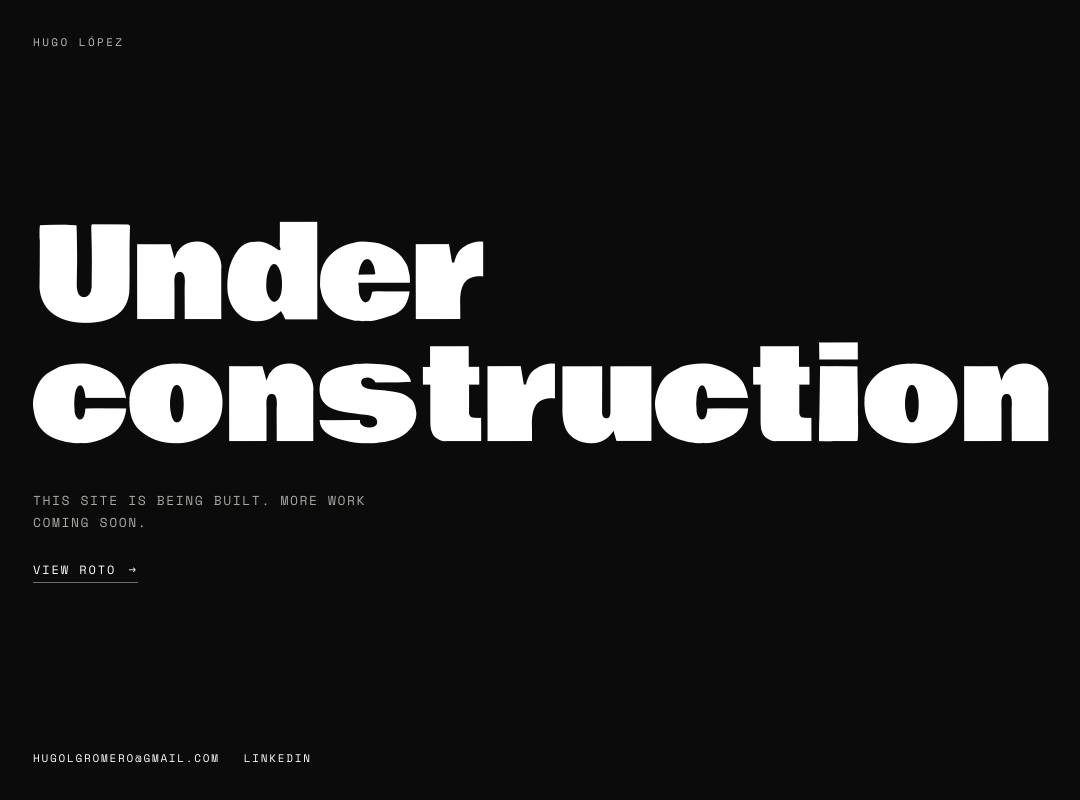
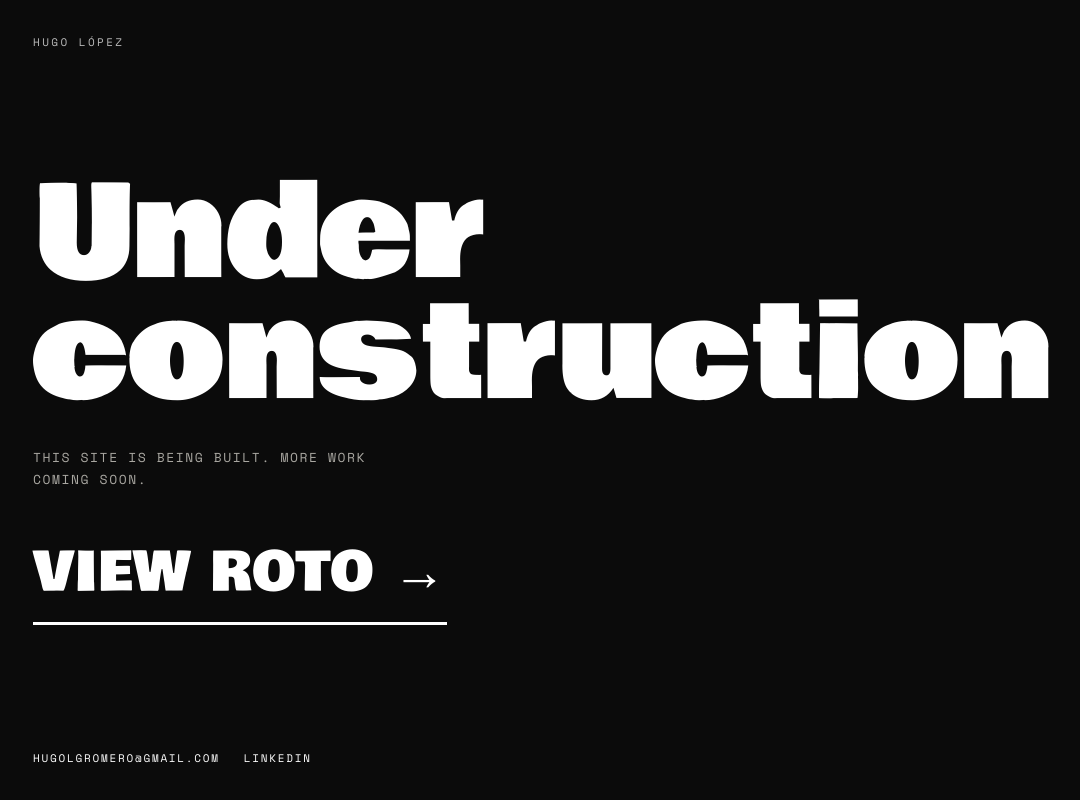
Before and after one commit to ericurgente/HUGO, a plain HTML site: page 404.html in a window 1280 px wide. Shown: the whole page, without its empty margins (7-1087 px from the left). Drawn offline with nearby package versions, Linux system fonts and the light colour scheme.

Commit message:
fermat 3

```diff
--- a/404.html
+++ b/404.html
@@ -21,8 +21,8 @@
   main{align-self:center;display:flex;flex-direction:column;gap:28px}
   h1{font-family:'Bowlby One',sans-serif;font-weight:400;font-size:clamp(44px,10vw,160px);line-height:.95;text-wrap:balance}
   p{font-size:13px;letter-spacing:.12em;text-transform:uppercase;color:#a9a7a1;max-width:44ch;line-height:1.7}
-  .go{display:inline-flex;gap:12px;align-items:center;font-size:12px;letter-spacing:.16em;text-transform:uppercase;
-    border-bottom:1px solid rgba(255,255,255,.4);padding-bottom:4px;align-self:flex-start;transition:border-color .2s}
+  .go{display:inline-flex;gap:18px;align-items:center;font-family:'Bowlby One',sans-serif;font-size:clamp(28px,4.2vw,64px);letter-spacing:.02em;text-transform:uppercase;margin-top:12px;
+    border-bottom:3px solid #fff;padding-bottom:8px;align-self:flex-start;transition:border-color .2s}
   .go:hover{border-color:#fff}
   footer{display:flex;flex-wrap:wrap;gap:24px;font-size:11px;letter-spacing:.16em;text-transform:uppercase;color:rgba(255,255,255,.6)}
   @media(max-width:600px){body{padding:24px 22px}}
```
Also changed, not shown: index.html (+2 -2 lines).
